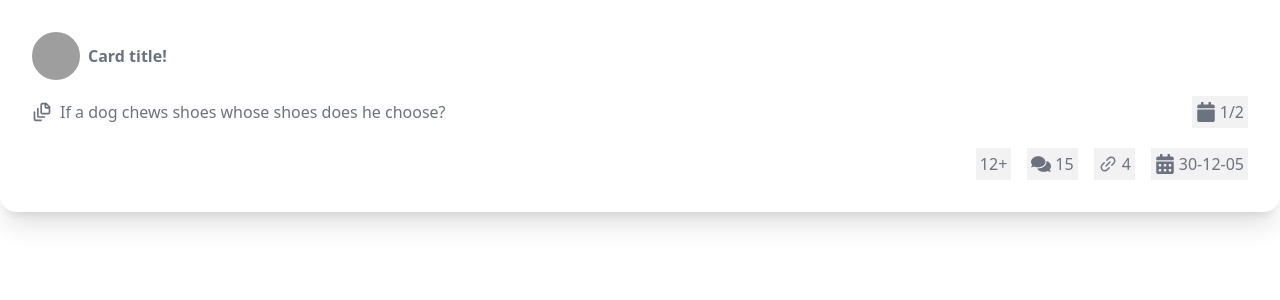
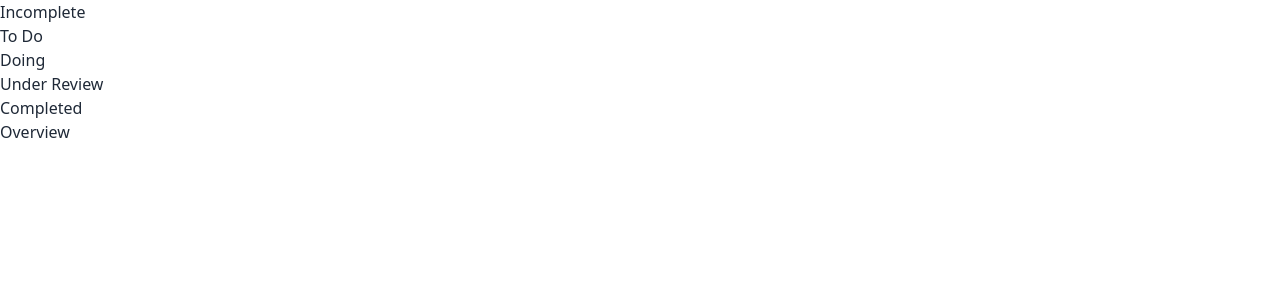
Before and after one commit to justJubair/taskify-client, a React (Vite) app: page / in a window 1280 px wide. Shown: the top 300 px of the page. Built offline with nearby package versions, Linux system fonts and the light colour scheme; grey boxes are pictures that could not be loaded.

Commit message:
Add: task column added

```diff
--- a/src/App.jsx
+++ b/src/App.jsx
@@ -1,66 +1,31 @@
-// icons
-import { LuFileStack } from "react-icons/lu";
-import { FaCalendarAlt } from "react-icons/fa";
-import { FaComments } from "react-icons/fa";
-import { AiOutlineLink } from "react-icons/ai";
-import { FaCalendar } from "react-icons/fa";
+import { useState } from "react";
+import Card from "./components/Card/Card";
+import { useEffect } from "react";
+import TaskColumn from "./components/TaskColumn/TaskColumn";
+
 
 function App() {
+  const [tasks, setTasks] = useState([]);
+
+  useEffect(()=>{
+    fetch("data.json")
+    .then(res=> res.json())
+    .then(data=> setTasks(data))
+  },[])
+
+
   return (
     <>
-      <div className="card bg-base-100 shadow-xl text-gray-500">
-        <div className="card-body">
-          <div className="flex items-center gap-2">
-            <img
-              className="w-12 rounded-full h-12 object-cover"
-              src="https://images.pexels.com/photos/4350178/pexels-photo-4350178.jpeg?auto=compress&cs=tinysrgb&w=600"
-              alt=""
-            />
-            <p className="font-bold">Card title!</p>
-          </div>
 
-          {/* container of task details and task completed */}
-          <div className="flex items-center justify-between mt-2">
-            {/* task details with icon */}
-            <div className="flex items-center gap-2 ">
-              <LuFileStack size={20} />
-              <p>If a dog chews shoes whose shoes does he choose?</p>
-            </div>
+   {/* manually create columns */}
 
-            {/* tasks completed */}
-            <div className="flex items-center gap-1 bg-base-200 p-1">
-              <FaCalendar size={20} />
-              <p className="font-medium ">1/2</p>
-            </div>
-          </div>
-
-          {/* footer icons: attachments, comments and more */}
-          <div className="flex justify-end gap-4 font-medium mt-3">
-            {/* total completed tasks */}
-          <div>
-          <p className="bg-base-200 p-1">12+</p>
-          </div>
-
-            {/* comments */}
-            <div className="flex items-center gap-1 bg-base-200 p-1">
-              <FaComments size={20} />
-              <p>15</p>
-            </div>
-
-            {/* attachments */}
-            <div className="flex items-center gap-1 bg-base-200 p-1">
-              <AiOutlineLink size={20} />
-              <p>4</p>
-            </div>
-
-            {/* date */}
-            <div className="flex items-center gap-1 bg-base-200 p-1">
-              <FaCalendarAlt size={20} />
-              <p>30-12-05</p>
-            </div>
-          </div>
-        </div>
-      </div>
+   {/* to do column */}
+    <TaskColumn title="Incomplete" tasks={tasks}/>
+    <TaskColumn title="To Do" tasks={tasks}/>
+    <TaskColumn title="Doing" tasks={tasks}/>
+    <TaskColumn title="Under Review" tasks={tasks}/>
+    <TaskColumn title="Completed" tasks={tasks}/>
+    <TaskColumn title="Overview" tasks={tasks}/>
     </>
   );
 }
--- /dev/null
+++ b/src/components/Card/Card.jsx
@@ -0,0 +1,65 @@
+// icons
+import { LuFileStack } from "react-icons/lu";
+import { FaCalendarAlt } from "react-icons/fa";
+import { FaComments } from "react-icons/fa";
+import { AiOutlineLink } from "react-icons/ai";
+import { FaCalendar } from "react-icons/fa";
+
+const Card = () => {
+  return (
+    <div className="card w-96 bg-base-100 shadow-xl text-gray-500">
+      <div className="card-body">
+        <div className="flex items-center gap-2">
+          <img
+            className="w-12 rounded-full h-12 object-cover"
+            src="https://images.pexels.com/photos/4350178/pexels-photo-4350178.jpeg?auto=compress&cs=tinysrgb&w=600"
+            alt=""
+          />
+          <p className="font-bold">Card title!</p>
+        </div>
+
+        {/* container of task details and task completed */}
+        <div className="flex items-center justify-between mt-2">
+          {/* task details with icon */}
+          <div className="flex items-center gap-2 ">
+            <LuFileStack size={20} />
+            <p>If a dog chews shoes whose shoes does he choose?</p>
+          </div>
+
+          {/* tasks completed */}
+          <div className="flex items-center gap-1 bg-base-200 p-1">
+            <FaCalendar size={20} />
+            <p className="font-medium ">1/2</p>
+          </div>
+        </div>
+
+        {/* footer icons: attachments, comments and more */}
+        <div className="flex justify-end gap-4 font-medium mt-3">
+          {/* total completed tasks */}
+          <div>
+            <p className="bg-base-200 p-1">12+</p>
+          </div>
+
+          {/* comments */}
+          <div className="flex items-center gap-1 bg-base-200 p-1">
+            <FaComments size={20} />
+            <p>15</p>
+          </div>
+
+          {/* attachments */}
+          <div className="flex items-center gap-1 bg-base-200 p-1">
+            <AiOutlineLink size={20} />
+            <p>4</p>
+          </div>
+
+          {/* date */}
+          <div className="flex items-center gap-1 bg-base-200 p-1">
+            <FaCalendarAlt size={20} />
+            <p>30-12-05</p>
+          </div>
+        </div>
+      </div>
+    </div>
+  );
+};
+export default Card;
--- /dev/null
+++ b/src/components/TaskColumn/TaskColumn.jsx
@@ -0,0 +1,14 @@
+/* eslint-disable react/prop-types */
+
+const TaskColumn = ({title, tasks}) => {
+    return(
+        <div>
+             <p> {title} </p>
+
+             {/* tasks */}
+             <div>
+
+             </div>
+        </div>
+    )}
+export default TaskColumn;
```
